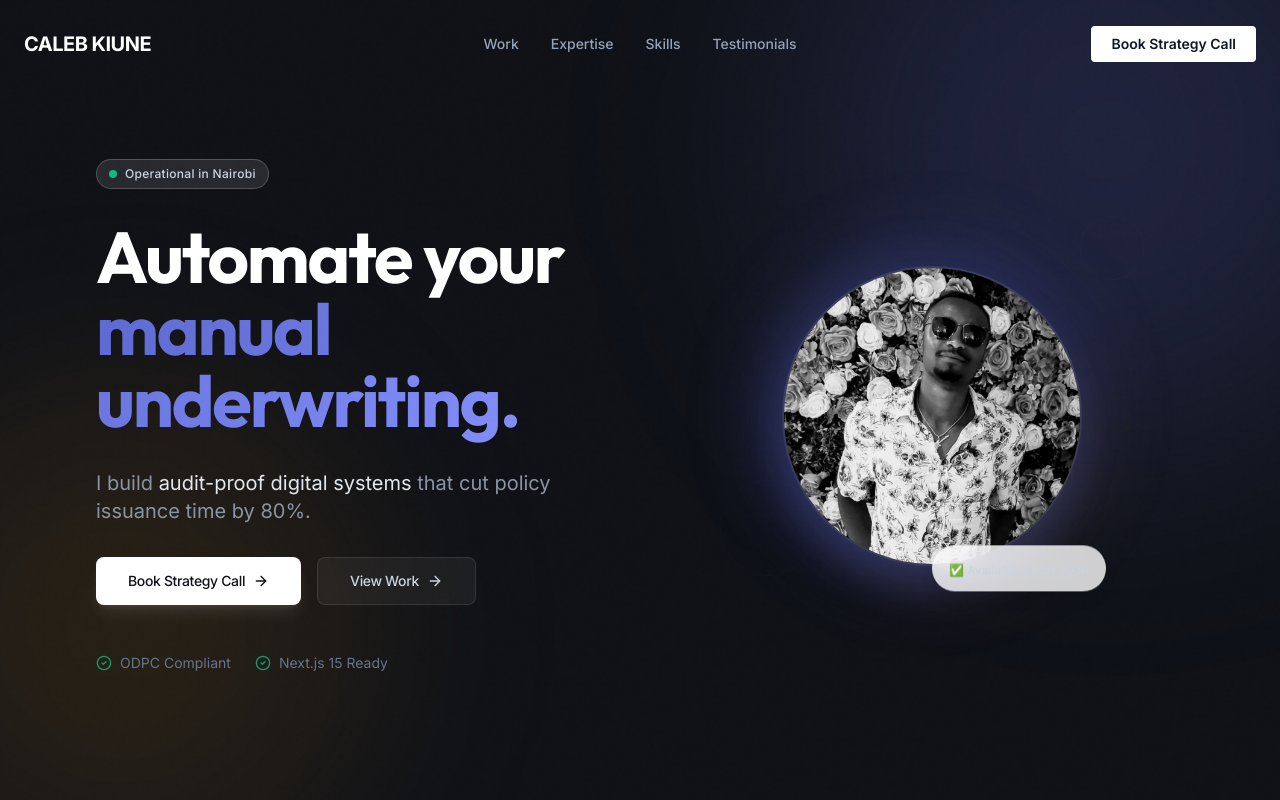
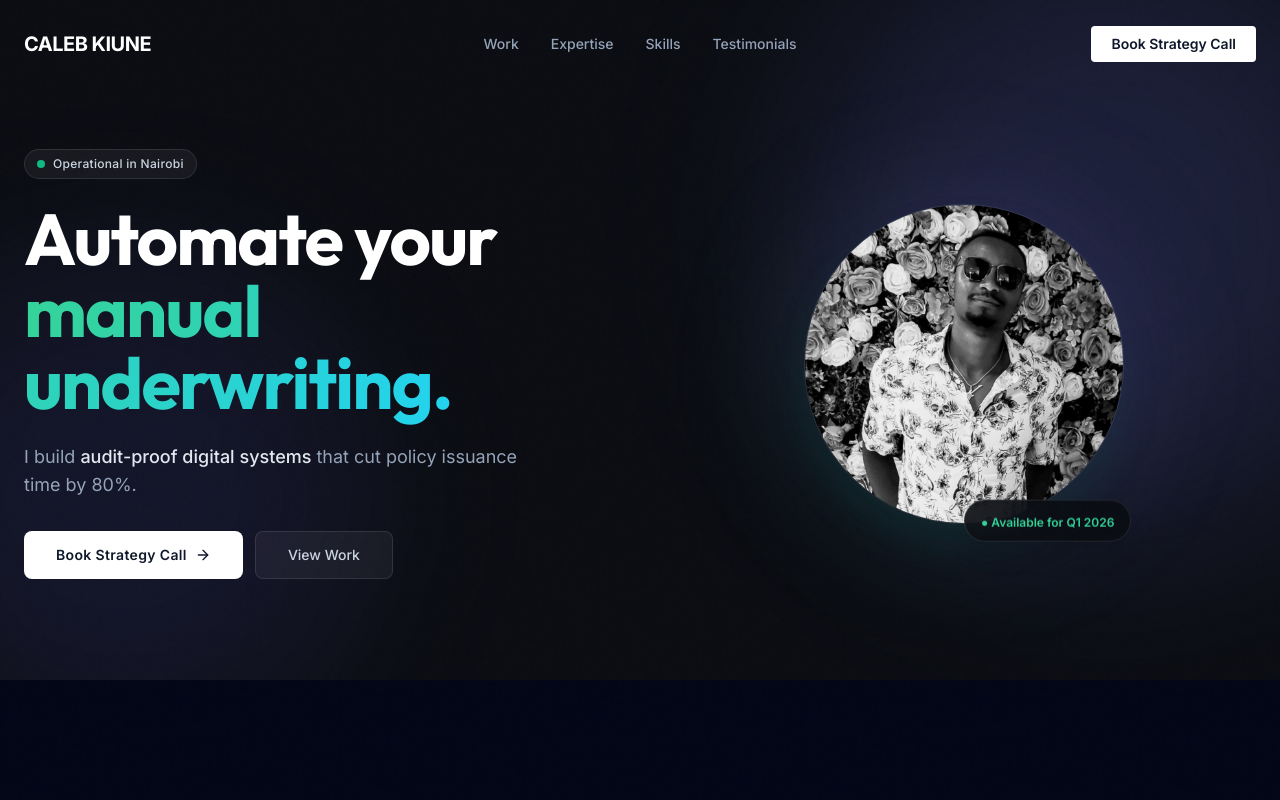
Before and after one commit to Caleb-Kiune/calebkiune, a Next.js app: page / in a window 1280 px wide. Shown: the top 800 px of the page. Built offline with nearby package versions, Linux system fonts and the light colour scheme.

Commit message:
refactor: adjust Hero section layout, styling, and parallax for improved responsiveness and visual balance.

```diff
--- a/src/components/sections/hero.tsx
+++ b/src/components/sections/hero.tsx
@@ -1,7 +1,7 @@
 "use client";
 
 import Image from "next/image";
-import { ArrowRight, CheckCircle2 } from "lucide-react";
+import { ArrowRight } from "lucide-react";
 import { motion, useScroll, useTransform } from "framer-motion";
 import { useRef, useState, useEffect } from "react";
 
@@ -9,15 +9,14 @@ export function Hero() {
     const sectionRef = useRef<HTMLElement>(null);
     const [mousePos, setMousePos] = useState({ x: "50%", y: "50%" });
 
-    // Scroll-linked parallax for visual depth
     const { scrollYProgress } = useScroll({
         target: sectionRef,
         offset: ["start start", "end start"],
     });
-    const yParallax = useTransform(scrollYProgress, [0, 1], [0, 100]);
+    // Reduced parallax intensity slightly to prevent overlap on small screens
+    const yParallax = useTransform(scrollYProgress, [0, 1], [0, 50]);
     const opacityFade = useTransform(scrollYProgress, [0, 0.5], [1, 0]);
 
-    // Cursor-tracking spotlight effect
     useEffect(() => {
         const handleMouseMove = (e: MouseEvent) => {
             if (!sectionRef.current) return;
@@ -35,7 +34,9 @@ export function Hero() {
     return (
         <section
             ref={sectionRef}
-            className="spotlight relative min-h-screen pt-24 md:pt-32 pb-16 md:pb-24 px-6 overflow-hidden flex items-center"
+            // FIX 1: 'min-h-[85vh]' instead of screen. This prevents the "too tall" feeling.
+            // FIX 2: Reduced padding 'pt-24 md:pt-32' -> 'pt-28 md:pt-32'.
+            className="spotlight relative w-full overflow-hidden bg-[#0B0D12] pt-32 pb-16 md:pt-32 md:pb-20 min-h-[85vh] md:min-h-[svh] flex flex-col md:justify-center"
             style={
                 {
                     "--spotlight-x": mousePos.x,
@@ -43,29 +44,32 @@ export function Hero() {
                 } as React.CSSProperties
             }
         >
-            {/* Background: Radiant Orbs with Parallax */}
+            {/* Background: Radiant Orbs (Scaled down slightly for mobile) */}
             <motion.div
                 style={{ y: yParallax }}
-                className="absolute top-[-20%] right-[-10%] w-[500px] h-[500px] md:w-[600px] md:h-[600px] rounded-full bg-primary/20 blur-[120px] pointer-events-none"
+                className="absolute top-[-10%] right-[-10%] w-[300px] h-[300px] md:w-[600px] md:h-[600px] rounded-full bg-primary/20 blur-[100px] pointer-events-none"
             />
             <motion.div
                 style={{ y: yParallax }}
-                className="absolute bottom-[-10%] left-[-10%] w-[400px] h-[400px] md:w-[500px] md:h-[500px] rounded-full bg-accent/10 blur-[100px] pointer-events-none"
+                className="absolute bottom-[-10%] left-[-10%] w-[250px] h-[250px] md:w-[500px] md:h-[500px] rounded-full bg-indigo-500/10 blur-[80px] pointer-events-none"
             />
 
             <motion.div
                 style={{ opacity: opacityFade }}
-                className="container mx-auto max-w-6xl relative z-10"
+                className="container mx-auto px-6 max-w-7xl relative z-10"
             >
-                <div className="flex flex-col md:grid md:grid-cols-2 gap-12 md:gap-16 lg:gap-20 items-center">
+                {/* FIX 3: Reduced gap from 'gap-12' to 'gap-8 lg:gap-16' for tighter layout */}
+                <div className="grid grid-cols-1 md:grid-cols-2 gap-8 lg:gap-16 items-center">
+
                     {/* LEFT COLUMN: The Pitch */}
-                    <div className="flex flex-col items-center md:items-start text-center md:text-left space-y-6 md:space-y-8">
+                    <div className="flex flex-col items-center md:items-start text-center md:text-left space-y-5 md:space-y-6">
+
                         {/* 1. Trust Pill */}
                         <motion.div
                             initial={{ opacity: 0, y: 10 }}
                             animate={{ opacity: 1, y: 0 }}
                             transition={{ duration: 0.5 }}
-                            className="inline-flex items-center gap-2 px-3 py-1.5 rounded-full bg-surface-100 border border-surface-200 text-slate-300 text-xs font-medium tracking-wide"
+                            className="inline-flex items-center gap-2 px-3 py-1.5 rounded-full bg-white/5 border border-white/10 text-slate-300 text-xs font-medium tracking-wide backdrop-blur-md"
                         >
                             <span className="relative flex h-2 w-2">
                                 <span className="animate-ping absolute inline-flex h-full w-full rounded-full bg-emerald-400 opacity-75"></span>
@@ -74,15 +78,16 @@ export function Hero() {
                             Operational in Nairobi
                         </motion.div>
 
-                        {/* 2. Headline - Editorial Display Typography */}
+                        {/* 2. Headline */}
                         <motion.h1
                             initial={{ opacity: 0, y: 10 }}
                             animate={{ opacity: 1, y: 0 }}
                             transition={{ duration: 0.5, delay: 0.1 }}
-                            className="font-display text-display-sm sm:text-display-md md:text-display-lg lg:text-display-xl text-white leading-[1.05]"
+                            // FIX 4: Scaled down mobile text slightly (4xl -> 3xl/4xl) to save vertical space
+                            className="font-display text-4xl sm:text-5xl md:text-6xl lg:text-7xl font-bold text-white leading-[1.1] tracking-tight"
                         >
                             Automate your{" "}
-                            <span className="text-transparent bg-clip-text bg-gradient-to-r from-primary to-indigo-400">
+                            <span className="text-transparent bg-clip-text bg-gradient-to-r from-emerald-400 to-cyan-400">
                                 manual underwriting.
                             </span>
                         </motion.h1>
@@ -92,130 +97,78 @@ export function Hero() {
                             initial={{ opacity: 0, y: 10 }}
                             animate={{ opacity: 1, y: 0 }}
                             transition={{ duration: 0.5, delay: 0.2 }}
-                            className="text-base md:text-lg lg:text-xl text-muted-foreground max-w-md md:max-w-xl leading-relaxed"
+                            className="text-base sm:text-lg text-slate-400 max-w-lg leading-relaxed"
                         >
-                            I build{" "}
-                            <span className="text-slate-200">
-                                audit-proof digital systems
-                            </span>{" "}
-                            that cut policy issuance time by 80%.
+                            I build <span className="text-slate-200 font-medium">audit-proof digital systems</span> that cut policy issuance time by 80%.
                         </motion.p>
 
-                        {/* 4. CTA Cluster - Premium Linear-style Buttons */}
+                        {/* 4. CTA Buttons */}
                         <motion.div
                             initial={{ opacity: 0, y: 10 }}
                             animate={{ opacity: 1, y: 0 }}
                             transition={{ duration: 0.5, delay: 0.3 }}
-                            className="flex flex-col sm:flex-row gap-3 sm:gap-4 w-full sm:w-auto"
+                            className="flex flex-col sm:flex-row gap-3 w-full sm:w-auto pt-2"
                         >
-                            {/* Primary Button - Shimmer Effect */}
-                            <motion.a
+                            <a
                                 href="https://cal.com/caleb-kiune-7dcvda/technical-strategy-call"
                                 target="_blank"
                                 rel="noopener noreferrer"
-                                whileHover={{ scale: 1.02 }}
-                                whileTap={{ scale: 0.98 }}
-                                className="group relative inline-flex items-center justify-center h-12 px-6 md:px-8 overflow-hidden rounded-lg bg-white text-[#0F1117] text-sm font-medium tracking-tight shadow-lg shadow-white/10 transition-all duration-300 hover:shadow-white/20"
+                                className="group relative inline-flex items-center justify-center h-11 md:h-12 px-8 overflow-hidden rounded-lg bg-white text-slate-900 text-sm font-semibold tracking-wide transition-transform active:scale-95"
                             >
-                                {/* Shimmer overlay */}
-                                <span className="absolute inset-0 -translate-x-full bg-gradient-to-r from-transparent via-white/40 to-transparent group-hover:translate-x-full transition-transform duration-700 ease-out" />
-                                <span className="relative z-10 flex items-center gap-2">
+                                <span className="absolute inset-0 bg-gradient-to-r from-emerald-200/50 to-transparent opacity-0 group-hover:opacity-100 transition-opacity duration-300" />
+                                <span className="relative flex items-center gap-2">
                                     Book Strategy Call
-                                    <ArrowRight className="w-4 h-4 transition-transform duration-300 group-hover:translate-x-1" />
+                                    <ArrowRight className="w-4 h-4" />
                                 </span>
-                            </motion.a>
+                            </a>
 
-                            {/* Secondary Button - Glassmorphism */}
-                            <motion.a
+                            <a
                                 href="#work"
-                                whileHover={{ scale: 1.02 }}
-                                whileTap={{ scale: 0.98 }}
-                                className="group inline-flex items-center justify-center h-12 px-6 md:px-8 rounded-lg border border-white/10 bg-white/5 backdrop-blur-sm text-slate-300 text-sm font-medium tracking-tight transition-all duration-300 hover:bg-white/10 hover:border-white/20 hover:text-white"
+                                className="inline-flex items-center justify-center h-11 md:h-12 px-8 rounded-lg border border-white/10 bg-white/5 text-slate-300 text-sm font-medium hover:bg-white/10 hover:text-white transition-colors active:scale-95"
                             >
-                                <span className="flex items-center gap-2">
-                                    View Work
-                                    <ArrowRight className="w-4 h-4 transition-transform duration-300 group-hover:translate-x-1" />
-                                </span>
-                            </motion.a>
+                                View Work
+                            </a>
                         </motion.div>
 
-                        {/* 5. Trust Signals */}
-                        <motion.div
-                            initial={{ opacity: 0 }}
-                            animate={{ opacity: 1 }}
-                            transition={{ duration: 0.8, delay: 0.5 }}
-                            className="pt-2 md:pt-4 flex flex-wrap items-center justify-center md:justify-start gap-4 md:gap-6 text-xs md:text-sm text-slate-500"
-                        >
-                            <div className="flex items-center gap-2">
-                                <CheckCircle2 className="h-4 w-4 text-emerald-500/80" />
-                                <span>ODPC Compliant</span>
-                            </div>
-                            <div className="flex items-center gap-2">
-                                <CheckCircle2 className="h-4 w-4 text-emerald-500/80" />
-                                <span>Next.js 15 Ready</span>
-                            </div>
-                        </motion.div>
+                        {/* 5. Trust Signals - Hidden on very small screens (sm:flex) to prevent overflow */}
+
                     </div>
 
-                    {/* RIGHT COLUMN: Profile Photo with Glow (Humanity Layer) */}
+                    {/* RIGHT COLUMN: Profile Photo */}
+                    {/* FIX 5: Max-Height/Width constraints to stop it from forcing page grow */}
                     <motion.div
                         initial={{ opacity: 0, scale: 0.95 }}
                         animate={{ opacity: 1, scale: 1 }}
                         transition={{ duration: 0.8, delay: 0.2 }}
-                        className="relative hidden md:flex flex-col items-center justify-center h-[400px] lg:h-[480px] w-full"
+                        className="relative hidden md:flex flex-col items-center justify-center max-h-[400px]"
                     >
-                        {/* Glow Ring Effect */}
-                        <div className="relative">
-                            <div className="absolute -inset-6 bg-gradient-to-br from-primary/40 via-indigo-500/20 to-accent/20 rounded-full blur-2xl opacity-70 animate-pulse" />
-                            <div className="absolute -inset-3 bg-gradient-to-tr from-primary/30 to-transparent rounded-full blur-xl" />
+                        <div className="relative w-[280px] h-[280px] lg:w-[320px] lg:h-[320px]">
+                            {/* Abstract Glow Background */}
+                            <div className="absolute inset-0 bg-gradient-to-tr from-emerald-500/20 to-purple-500/20 rounded-full blur-3xl animate-pulse" />
 
-                            {/* Profile Photo */}
-                            <div className="relative w-[260px] h-[260px] lg:w-[300px] lg:h-[300px] rounded-full overflow-hidden border-2 border-white/10 shadow-2xl shadow-primary/20">
+                            {/* Image Container */}
+                            <div className="relative w-full h-full rounded-full border border-white/10 overflow-hidden shadow-2xl shadow-emerald-900/20">
                                 <Image
                                     src="/caleb-kiune.jpg"
-                                    alt="Caleb Kiune - Full-Stack Developer"
+                                    alt="Caleb Kiune"
                                     fill
                                     className="object-cover"
                                     priority
-                                    sizes="(max-width: 1024px) 260px, 300px"
+                                    sizes="(max-width: 1024px) 280px, 320px"
                                 />
                             </div>
 
-                            {/* Floating Status Badge */}
+                            {/* Floating Badge */}
                             <motion.div
-                                animate={{ y: [-4, 4, -4] }}
-                                transition={{
-                                    duration: 4,
-                                    repeat: Infinity,
-                                    ease: "easeInOut",
-                                }}
-                                className="absolute -bottom-6 left-1/2 -translate-x-1/2 px-4 py-2.5 rounded-full bg-surface-100/80 border border-white/10 backdrop-blur-md shadow-lg"
+                                animate={{ y: [-5, 5, -5] }}
+                                transition={{ duration: 4, repeat: Infinity, ease: "easeInOut" }}
+                                className="absolute -bottom-4 left-1/2 -translate-x-1/2 bg-[#0B0D12]/90 border border-white/10 backdrop-blur-md px-4 py-2 rounded-full shadow-xl whitespace-nowrap"
                             >
-                                <span className="text-xs font-medium text-slate-300 whitespace-nowrap">
-                                    ✅ Available for Q1 2026
+                                <span className="text-xs font-semibold text-emerald-400">
+                                    ● Available for Q1 2026
                                 </span>
                             </motion.div>
                         </div>
-
-                        {/* Decorative Floating Elements */}
-                        <motion.div
-                            animate={{ rotate: 360 }}
-                            transition={{
-                                duration: 20,
-                                repeat: Infinity,
-                                ease: "linear",
-                            }}
-                            className="absolute top-10 right-10 w-16 h-16 rounded-full border border-white/5 opacity-40"
-                        />
-                        <motion.div
-                            animate={{ rotate: -360 }}
-                            transition={{
-                                duration: 25,
-                                repeat: Infinity,
-                                ease: "linear",
-                            }}
-                            className="absolute bottom-20 left-10 w-24 h-24 rounded-full border border-primary/10 opacity-30"
-                        />
                     </motion.div>
                 </div>
             </motion.div>
```
